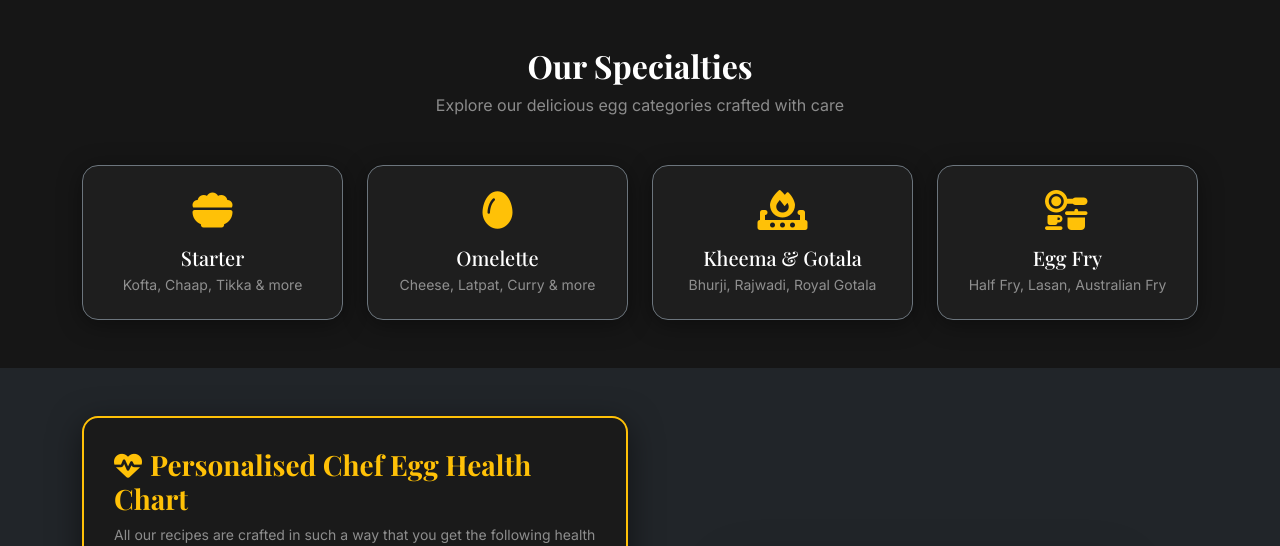
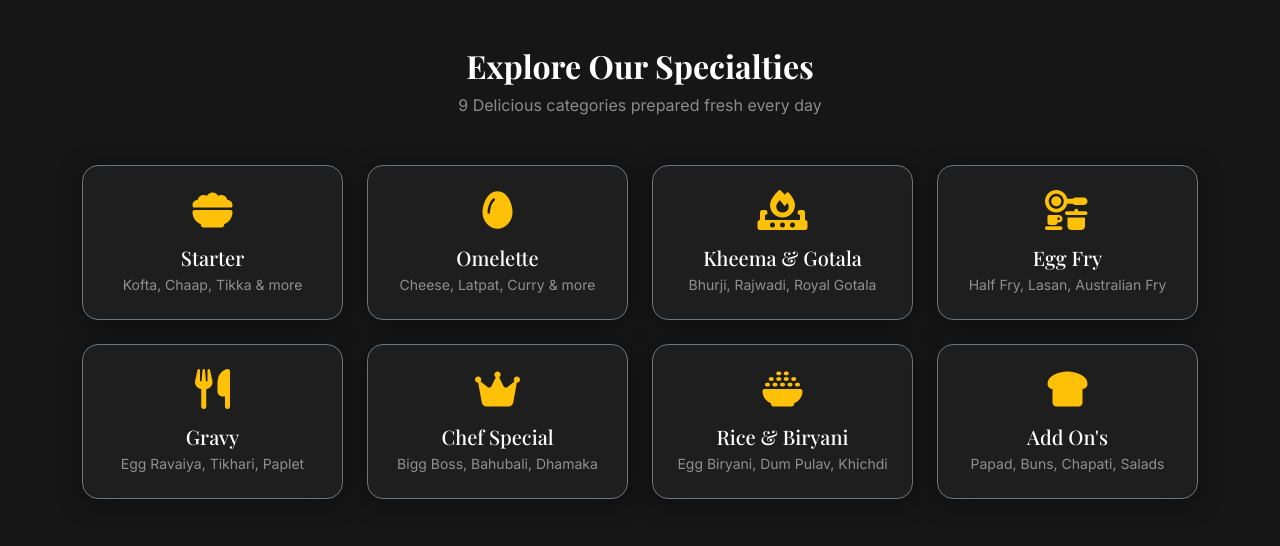
Before and after one commit to tannaanand18/smit-food, a PHP site: page / in a window 1280 px wide. Shown: the part 590-1136 px from the top of the page. Run offline with PHP 8.4, Linux system fonts and the light colour scheme.

Commit message:
Add full 6-page Chef Egg menu (75+ items across 9 categories) including Gravy, Chef Special, Rice, Add-Ons, Cold drinks

```diff
--- a/index.php
+++ b/index.php
@@ -9,7 +9,7 @@ require_once __DIR__ . '/includes/header.php';
         <span class="badge bg-warning text-dark fs-6 px-3 py-2 rounded-pill mb-3 fw-bold">WELCOME TO CHEF EGG</span>
         <h1 class="display-3 font-playfair fw-bold mb-3 text-white">Egg-cellent <span class="text-warning">Nutrition</span> <br>For A Healthy Lifestyle!</h1>
         <p class="lead mb-4 text-white-50 mx-auto" style="max-width: 650px;">All our recipes are crafted in such a way that you get maximum health benefits in each and every meal you order from us.</p>
-        <a href="/pages/menu.php" class="btn btn-warning btn-lg rounded-pill px-5 py-3 shadow-lg fs-5 fw-bold text-dark">Explore Full Menu</a>
+        <a href="/pages/menu.php" class="btn btn-warning btn-lg rounded-pill px-5 py-3 shadow-lg fs-5 fw-bold text-dark">Explore Full Menu (75+ Items)</a>
     </div>
 </section>
 
@@ -17,13 +17,12 @@ require_once __DIR__ . '/includes/header.php';
 <section class="py-5" style="background-color: #161616;">
     <div class="container">
         <div class="text-center mb-5">
-            <h2 class="font-playfair fw-bold text-white">Our Specialties</h2>
-            <p class="text-white-50">Explore our delicious egg categories crafted with care</p>
+            <h2 class="font-playfair fw-bold text-white">Explore Our Specialties</h2>
+            <p class="text-white-50">9 Delicious categories prepared fresh every day</p>
         </div>
 
         <div class="row g-4 justify-content-center">
-            <!-- Category Card 1 -->
-            <div class="col-6 col-md-3">
+            <div class="col-6 col-md-4 col-lg-3">
                 <a href="/pages/menu.php?cat=Starter" class="text-decoration-none">
                     <div class="card food-card text-center py-4 border-secondary">
                         <i class="fa-solid fa-bowl-food fs-1 text-warning mb-3"></i>
@@ -32,8 +31,7 @@ require_once __DIR__ . '/includes/header.php';
                     </div>
                 </a>
             </div>
-            <!-- Category Card 2 -->
-            <div class="col-6 col-md-3">
+            <div class="col-6 col-md-4 col-lg-3">
                 <a href="/pages/menu.php?cat=Omelette" class="text-decoration-none">
                     <div class="card food-card text-center py-4 border-secondary">
                         <i class="fa-solid fa-egg fs-1 text-warning mb-3"></i>
@@ -42,8 +40,7 @@ require_once __DIR__ . '/includes/header.php';
                     </div>
                 </a>
             </div>
-            <!-- Category Card 3 -->
-            <div class="col-6 col-md-3">
+            <div class="col-6 col-md-4 col-lg-3">
                 <a href="/pages/menu.php?cat=Kheema And Gotala" class="text-decoration-none">
                     <div class="card food-card text-center py-4 border-secondary">
                         <i class="fa-solid fa-fire-burner fs-1 text-warning mb-3"></i>
@@ -52,8 +49,7 @@ require_once __DIR__ . '/includes/header.php';
                     </div>
                 </a>
             </div>
-            <!-- Category Card 4 -->
-            <div class="col-6 col-md-3">
+            <div class="col-6 col-md-4 col-lg-3">
                 <a href="/pages/menu.php?cat=Egg Fry" class="text-decoration-none">
                     <div class="card food-card text-center py-4 border-secondary">
                         <i class="fa-solid fa-kitchen-set fs-1 text-warning mb-3"></i>
@@ -62,11 +58,47 @@ require_once __DIR__ . '/includes/header.php';
                     </div>
                 </a>
             </div>
+            <div class="col-6 col-md-4 col-lg-3">
+                <a href="/pages/menu.php?cat=Gravy" class="text-decoration-none">
+                    <div class="card food-card text-center py-4 border-secondary">
+                        <i class="fa-solid fa-utensils fs-1 text-warning mb-3"></i>
+                        <h5 class="text-white mb-1">Gravy</h5>
+                        <small class="text-white-50">Egg Ravaiya, Tikhari, Paplet</small>
+                    </div>
+                </a>
+            </div>
+            <div class="col-6 col-md-4 col-lg-3">
+                <a href="/pages/menu.php?cat=Chef Egg Special" class="text-decoration-none">
+                    <div class="card food-card text-center py-4 border-secondary">
+                        <i class="fa-solid fa-crown fs-1 text-warning mb-3"></i>
+                        <h5 class="text-white mb-1">Chef Special</h5>
+                        <small class="text-white-50">Bigg Boss, Bahubali, Dhamaka</small>
+                    </div>
+                </a>
+            </div>
+            <div class="col-6 col-md-4 col-lg-3">
+                <a href="/pages/menu.php?cat=Rice" class="text-decoration-none">
+                    <div class="card food-card text-center py-4 border-secondary">
+                        <i class="fa-solid fa-bowl-rice fs-1 text-warning mb-3"></i>
+                        <h5 class="text-white mb-1">Rice & Biryani</h5>
+                        <small class="text-white-50">Egg Biryani, Dum Pulav, Khichdi</small>
+                    </div>
+                </a>
+            </div>
+            <div class="col-6 col-md-4 col-lg-3">
+                <a href="/pages/menu.php?cat=Add On's" class="text-decoration-none">
+                    <div class="card food-card text-center py-4 border-secondary">
+                        <i class="fa-solid fa-bread-slice fs-1 text-warning mb-3"></i>
+                        <h5 class="text-white mb-1">Add On's</h5>
+                        <small class="text-white-50">Papad, Buns, Chapati, Salads</small>
+                    </div>
+                </a>
+            </div>
         </div>
     </div>
 </section>
 
-<!-- Health Chart Section (From PDF Screenshot 1) -->
+<!-- Health Chart Section -->
 <section class="py-5 bg-dark">
     <div class="container">
         <div class="row align-items-center g-4">
@@ -176,7 +208,7 @@ require_once __DIR__ . '/includes/header.php';
                     <i class="fa-solid fa-book-open fs-2 text-warning"></i>
                 </div>
                 <h4 class="text-white">1. Select Dishes</h4>
-                <p class="text-white-50 px-3">Choose from Starters, Omelettes, Kheema, or Egg Fry varieties.</p>
+                <p class="text-white-50 px-3">Choose from 75+ egg dishes across 9 categories.</p>
             </div>
             <div class="col-md-4">
                 <div class="bg-dark border border-secondary rounded-circle d-flex align-items-center justify-content-center mx-auto mb-4 shadow-sm" style="width: 90px; height: 90px;">
```
Also changed, not shown: database.sql (+71 -6 lines), pages/menu.php (+19 -13 lines).
